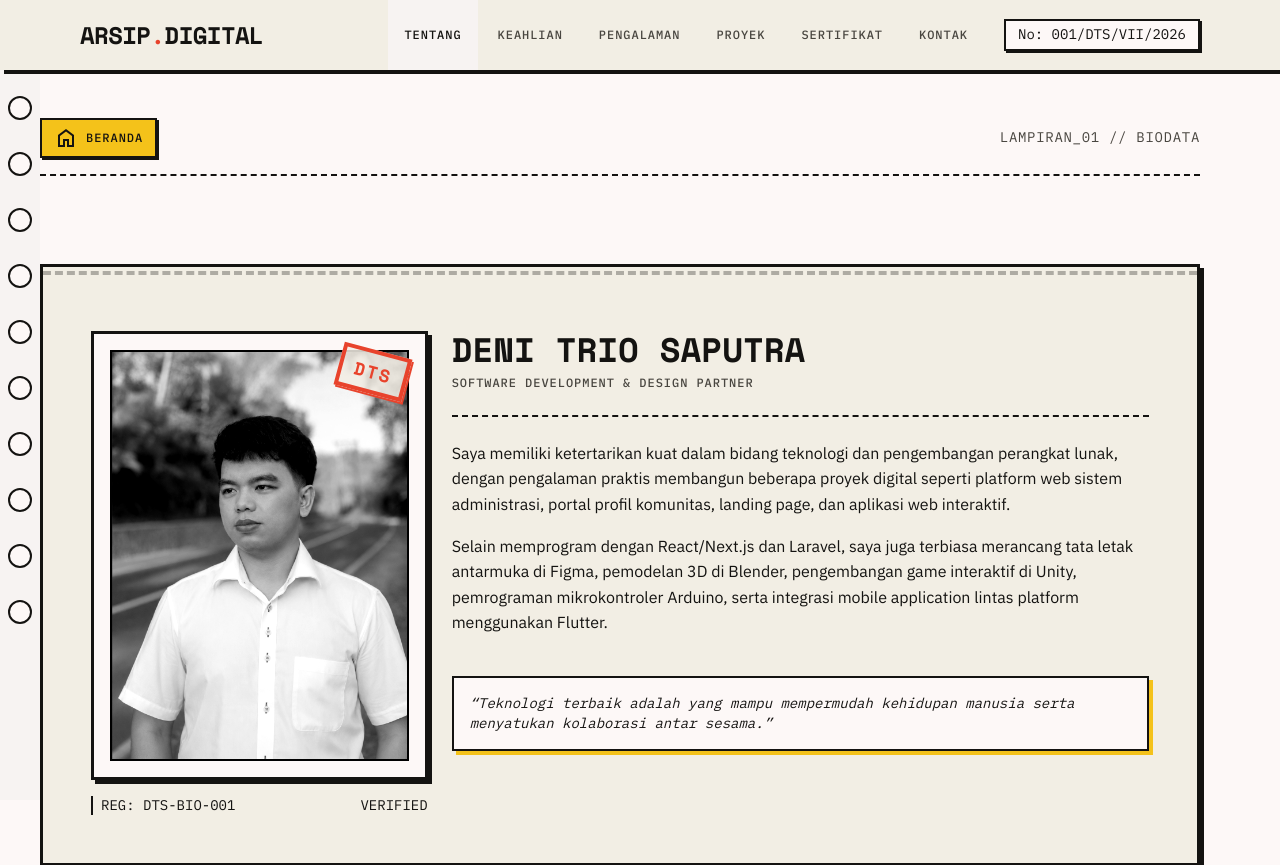
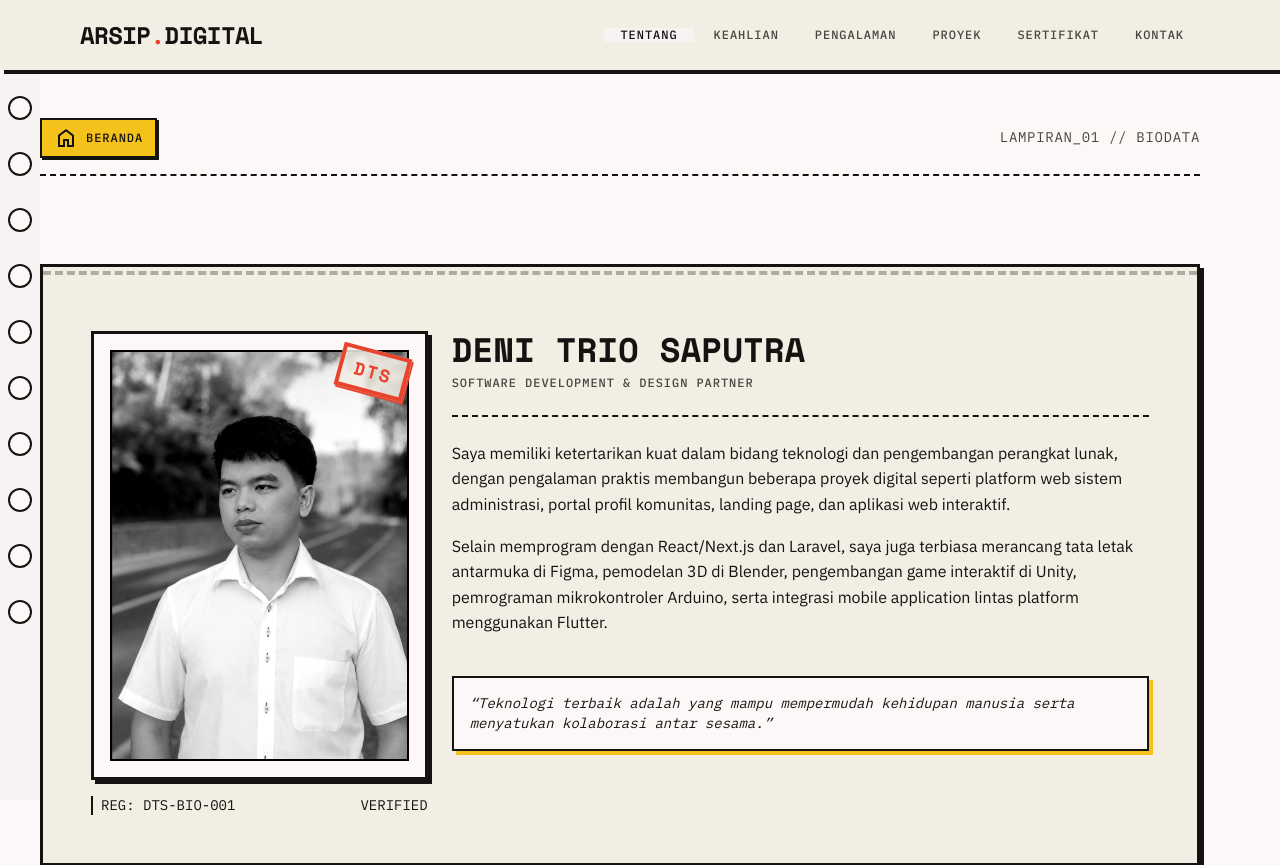
Before and after one commit to denisptra/deni-portfolio, a Next.js app: page /about in a window 1280 px wide. Shown: the top 865 px of the page. Built offline with nearby package versions, Linux system fonts and the light colour scheme.

Commit message:
fix: restore navbar to simpler mobile layout

```diff
--- a/src/components/layout/Navbar.tsx
+++ b/src/components/layout/Navbar.tsx
@@ -33,25 +33,6 @@ export default function Navbar() {
           ARSIP<span className="text-stempel-red">.</span>DIGITAL
         </Link>
 
-        <nav className="hidden md:flex items-center gap-1" aria-label="Main navigation">
-          {navItems.map((item, idx) => (
-            <Link
-              key={idx}
-              href={item.path}
-              className={`flex items-center h-[70px] px-3 xl:px-4 text-label-mono font-bold uppercase tracking-wider transition-colors border-b-thick whitespace-nowrap ${
-                isActive(item.path)
-                  ? "text-ink border-stempel-red bg-surface-container-low"
-                  : "text-on-surface-variant border-transparent hover:text-ink hover:border-outline"
-              }`}
-            >
-              {item.name}
-            </Link>
-          ))}
-          <div className="ml-4 text-data-technical text-ink border-2 border-ink px-3 py-1 bg-surface brutal-shadow-sm whitespace-nowrap">
-            No: 001/DTS/VII/2026
-          </div>
-        </nav>
-
         <button
           className="md:hidden p-2 border-2 border-ink bg-surface text-ink"
           onClick={() => setMobileMenuOpen(!mobileMenuOpen)}
@@ -59,6 +40,22 @@ export default function Navbar() {
         >
           {mobileMenuOpen ? <X size={20} /> : <Menu size={20} />}
         </button>
+
+        <nav className="hidden md:flex items-center gap-1 overflow-x-auto" aria-label="Main navigation">
+          {navItems.map((item, idx) => (
+            <Link
+              key={idx}
+              href={item.path}
+              className={`flex items-center px-3 xl:px-4 text-label-mono font-bold uppercase tracking-wider transition-colors border-b-thick whitespace-nowrap ${
+                isActive(item.path)
+                  ? "text-ink border-stempel-red bg-surface-container-low"
+                  : "text-on-surface-variant border-transparent hover:text-ink hover:border-outline hover:bg-surface-container-low"
+              }`}
+            >
+              {item.name}
+            </Link>
+          ))}
+        </nav>
       </div>
 
       {mobileMenuOpen && (
@@ -68,7 +65,7 @@ export default function Navbar() {
               key={idx}
               href={item.path}
               onClick={() => setMobileMenuOpen(false)}
-              className={`px-4 py-3 border-2 border-ink text-label-mono font-bold uppercase text-sm ${
+              className={`p-3 border-2 border-ink text-label-mono font-bold uppercase text-sm ${
                 isActive(item.path) ? "bg-archive-yellow text-ink" : "bg-surface text-on-surface-variant"
               }`}
             >
```
